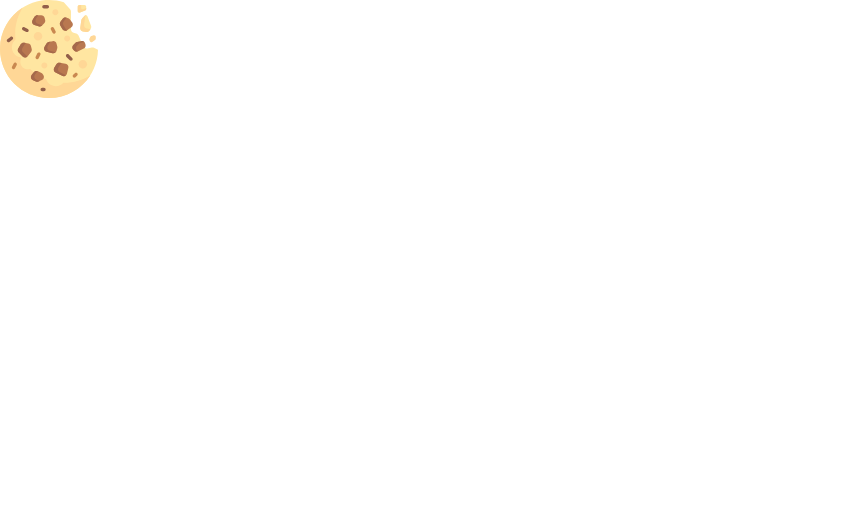
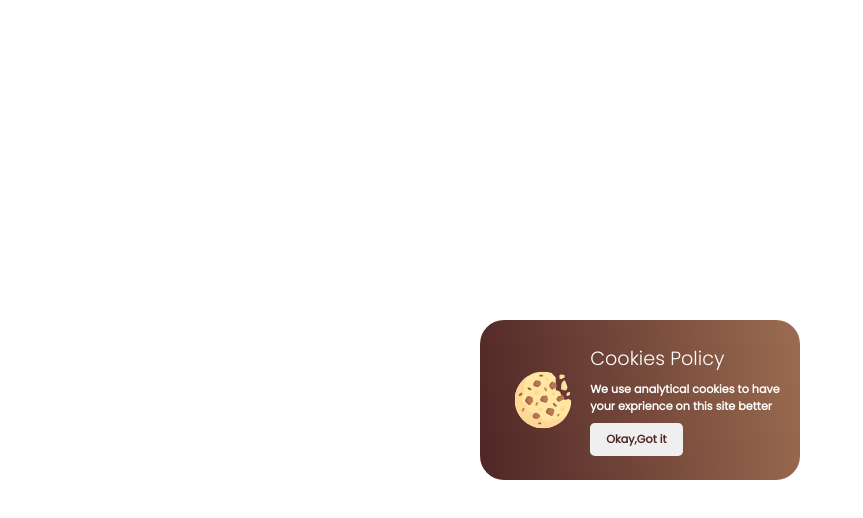
Before and after one commit to avengsum/Cookie-Popup, a plain HTML site: page Cookie Popup/Cookie Popup Starter/index.html in a window 1280 px wide. Shown: the whole page, without its empty margins (0-863 px from the left). Drawn offline with nearby package versions, Linux system fonts and the light colour scheme.

Commit message:
style added

```diff
--- a/Cookie Popup/Cookie Popup Starter/index.html
+++ b/Cookie Popup/Cookie Popup Starter/index.html
@@ -15,10 +15,10 @@
   </head>
   <body>
 
-    <div class="cookies-svg">
-      <svg width="98" height="98" viewBox="0 0 98 98" fill="none" xmlns="http://www.w3.org/2000/svg">
+    <div class="cookies-container">
+      <svg class="cookies" width="98" height="98" viewBox="0 0 98 98" fill="none" xmlns="http://www.w3.org/2000/svg">
         <g id="cookies-svgrepo-com 1" clip-path="url(#clip0_1_4)">
-        <g id="cookie">
+        <g>
         <path id="Vector" d="M91.8045 47.5377L87.1455 48.4694C85.5951 48.7795 84.0369 47.9731 83.3947 46.5282L78.4042 35.2991C77.9817 34.3484 77.1449 33.6456 76.1358 33.3931L73.5359 32.7433C72.0315 32.3672 70.9763 31.0157 70.9763 29.4649V11.4467C70.9763 10.6047 70.6618 9.79291 70.0947 9.17046L63.8177 2.28251C58.1584 0.490378 52.0579 -0.309126 45.7154 0.108522C21.3389 1.71442 1.5917 21.5441 0.104278 45.9279C-1.6312 74.382 20.9314 98 49.0105 98C75.7926 98 97.5423 76.5099 97.9894 49.8343L93.9787 47.829C93.3065 47.4927 92.5414 47.3903 91.8045 47.5377Z" fill="#FFE6A1"/>
         <g id="Group">
         <path id="Vector_2" d="M64.2174 82.793C63.92 82.793 63.6269 82.7759 63.3308 82.7706C61.4742 84.8533 58.7788 86.1722 55.7691 86.1722C51.3361 86.1722 47.5777 83.3222 46.2001 79.3586C40.1366 76.9589 34.6673 73.3888 30.0709 68.9198C29.3755 69.1294 28.6534 69.2757 27.8896 69.2757C23.6904 69.2757 20.2862 65.8715 20.2862 61.6722C20.2862 60.2057 20.7211 58.8484 21.4404 57.687C21.3889 57.5949 21.334 57.5055 21.2829 57.4131C16.0087 57.0555 11.8381 52.6752 11.8381 47.3103C11.8381 44.1484 13.2863 41.3261 15.5547 39.4668C15.3397 37.6042 15.2174 35.7135 15.2174 33.793C15.2174 24.1559 18.0108 15.1764 22.8157 7.59825C9.11365 16.2858 0.0105591 31.5751 0.0105591 49C0.0105591 76.062 21.9486 98 49.0106 98C66.4354 98 81.7246 88.8969 90.4123 75.1949C82.8342 79.9998 73.8547 82.793 64.2174 82.793Z" fill="#FFD796"/>
@@ -79,6 +79,12 @@
         </defs>
         </svg>
 
+      <div class="text">
+        <h2 class="title">Cookies Policy</h2>
+        <p class="subtitle">We use analytical cookies to have your exprience on this site better</p>
+        <button>Okay,Got it</button>
+      </div>
+
     </div>
 
     <script
--- a/Cookie Popup/Cookie Popup Starter/style.css
+++ b/Cookie Popup/Cookie Popup Starter/style.css
@@ -3,3 +3,49 @@
   padding: 0;
   box-sizing: border-box;
 }
+
+.cookies-container{
+  background: linear-gradient(260deg,#9b6c50 0%, #4f2626 100%);
+  position: absolute;
+  top:50%;
+  left: 50%;
+  transform: translate(-50%,-50%);
+  color:white;
+  border-radius: 1.5rem;
+  display: flex;
+  width: 20rem;
+  height: 10rem;
+  padding:1rem;
+  font-family: "Poppins" , sans-serif;
+  align-items: center;
+  justify-content: space-between;
+}
+
+.text{
+  width: 70%;
+}
+
+.cookies{
+  transform: scale(0.6);
+}
+
+.title{
+  font-size:1.2rem;
+  font-weight: lighter;
+}
+
+.subtitle{
+  font-weight: bold;
+  padding: 0.5rem 0rem;
+  font-size: 0.7rem;
+}
+
+button{
+  border-style:none;
+  padding: 0.5rem 1rem;
+  color:#4f2626;
+  font-family: "Poppins",sans-serif;
+  font-size: 0.7rem;
+  font-weight: bold;
+  border-radius: 0.3rem;
+}
```
